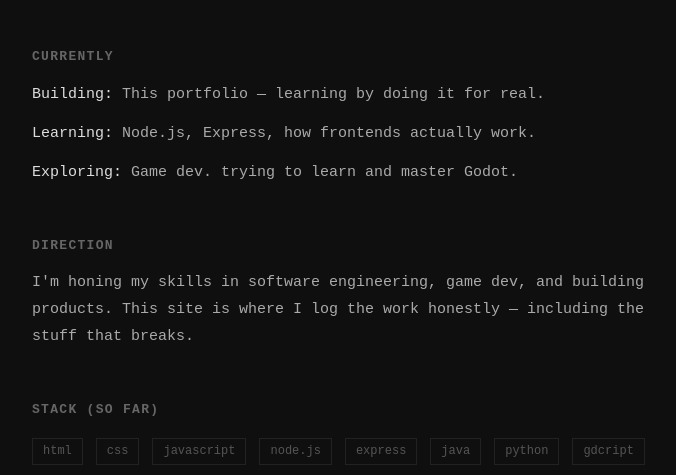
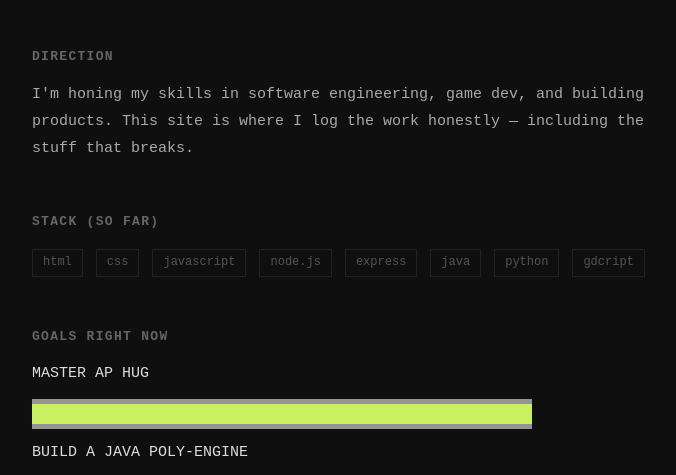
Before and after one commit to Not-JM/Portfolio, a website: page public/index.html in a window 1280 px wide. Shown: the part 231-706 px from the top of the page, without its empty margins (292-968 px from the left). Drawn offline with Linux system fonts and the light colour scheme.

Commit message:
Update index.html

```diff
--- a/public/index.html
+++ b/public/index.html
@@ -84,11 +84,6 @@
   <h1>John Marco Rius</h1>
   <p>Just a High School Freshman figuring everything out</p>
 
-  <h2>Currently</h2>
-  <p><strong>Building:</strong> This portfolio — learning by doing it for real.</p>
-  <p><strong>Learning:</strong> Node.js, Express, how frontends actually work.</p>
-  <p><strong>Exploring:</strong> Game dev. trying to learn and master Godot.</p>
-
   <h2>Direction</h2>
   <p>
     I'm honing my skills in software engineering, game dev, and building products.
```
